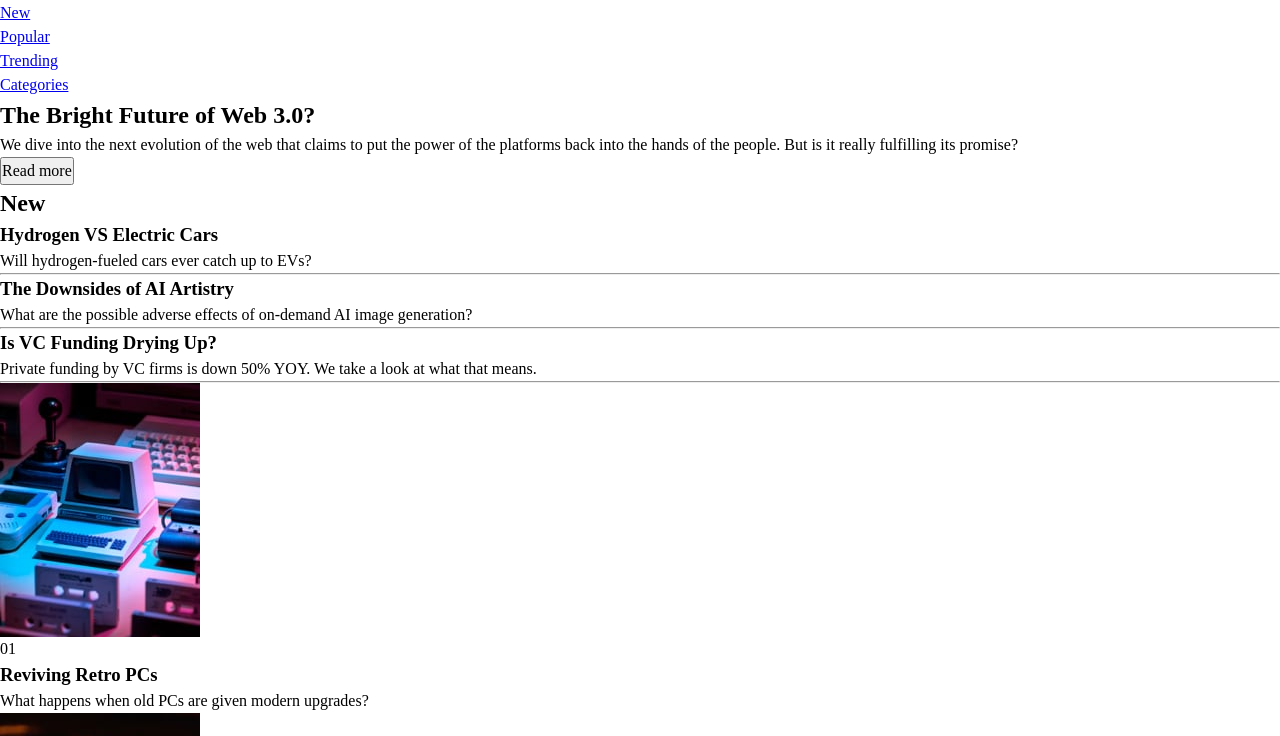
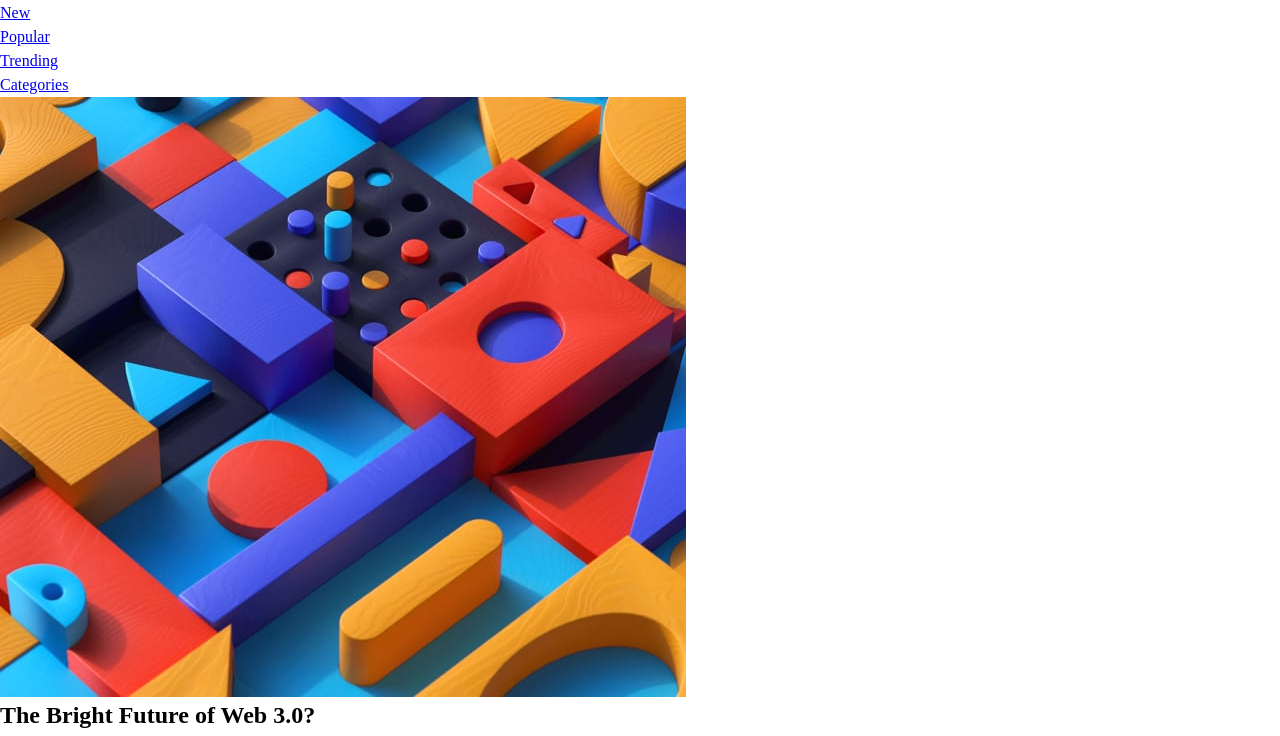
Before and after one commit to climb512/news-homepage-main, a plain HTML site: page index.html in a window 1280 px wide. Shown: the part 63-799 px from the top of the page. Drawn offline with Linux system fonts and the light colour scheme.

Commit message:
finish html layout

```diff
--- a/index.html
+++ b/index.html
@@ -33,7 +33,7 @@
   </header>
 
   <div class="flex-container">
-    <section class="hero"><img src="" alt="">
+    <section class="hero"><img src="assets/images/image-web-3-mobile.jpg" alt="">
       <h1>The Bright Future of Web 3.0?</h1>
       <p class="post-text">We dive into the next evolution of the web that claims to put the power of the platforms back
         into the hands of the
```
